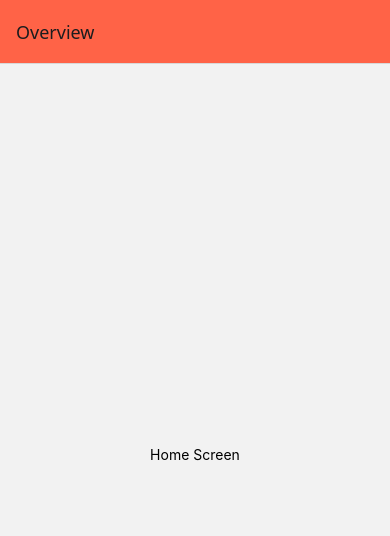
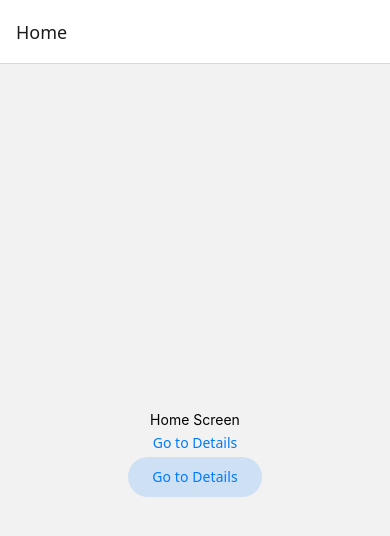
Before and after one commit to F4UST-03/appdev2, a React Native app in the folder react-native-navigation/: screen / in a window 390 px wide. Shown: the top 536 px of the page. Built offline with nearby package versions, Linux system fonts and the light colour scheme.

Commit message:
Done with using Link or Button components

```diff
--- a/react-native-navigation/App.tsx
+++ b/react-native-navigation/App.tsx
@@ -2,11 +2,16 @@ import * as React from 'react';
 import { View, Text } from 'react-native';
 import { createStaticNavigation } from '@react-navigation/native';
 import { createNativeStackNavigator } from '@react-navigation/native-stack';
+import { Link } from '@react-navigation/native';
+import { Button } from '@react-navigation/elements';
+
 
 function HomeScreen() {
   return (
-    <View style={{ flex: 1, alignItems: 'center', justifyContent: 'center' }}>
+    <View style={{ flex: 1, alignItems: 'center', justifyContent: 'center', gap: 5 }}>
       <Text>Home Screen</Text>
+      <Link screen="Details">Go to Details</Link>
+      <Button screen="Details">Go to Details</Button>
     </View>
   );
 }
@@ -21,17 +26,8 @@ function DetailsScreen() {
 
 const RootStack = createNativeStackNavigator({
   initialRouteName: 'Home',
-  screenOptions: {
-    headerStyle: { backgroundColor: 'tomato' },
-  },
-
   screens: {
-    Home: {
-      screen: HomeScreen,
-      options: {
-        title: 'Overview',
-      },
-    },
+    Home: HomeScreen,
     Details: DetailsScreen,
   },
 });
```
